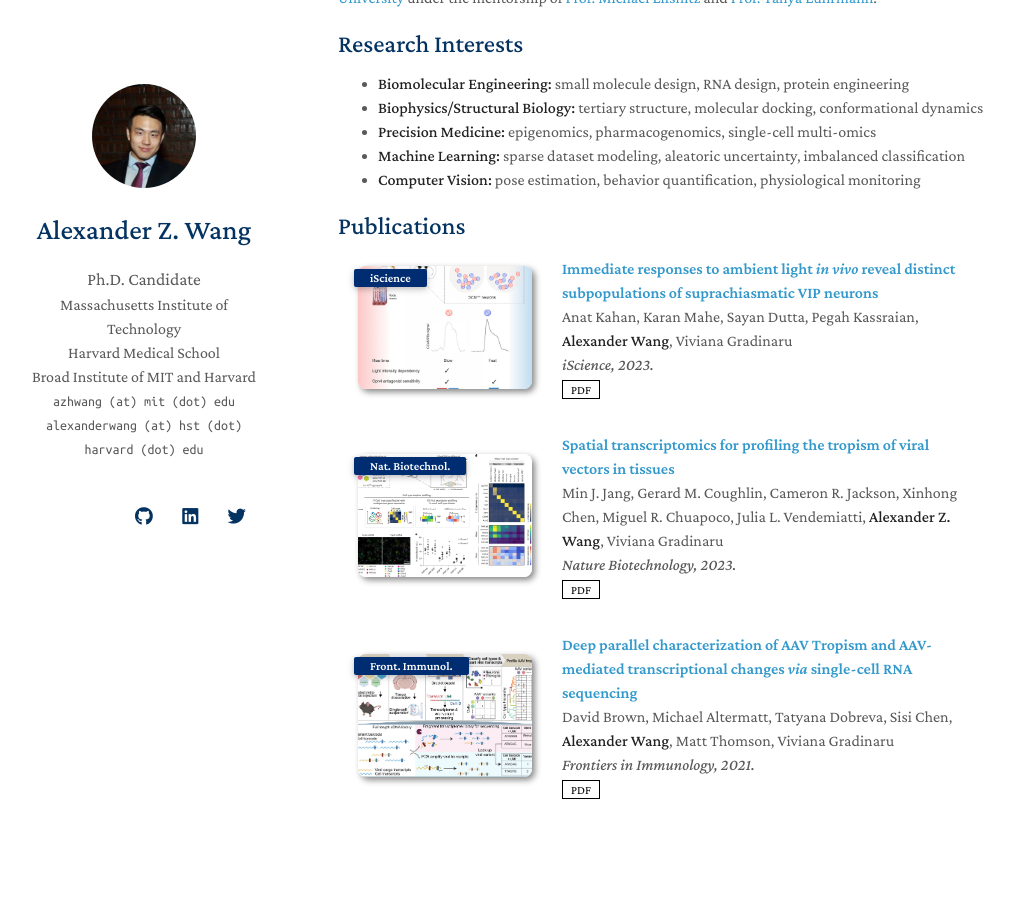
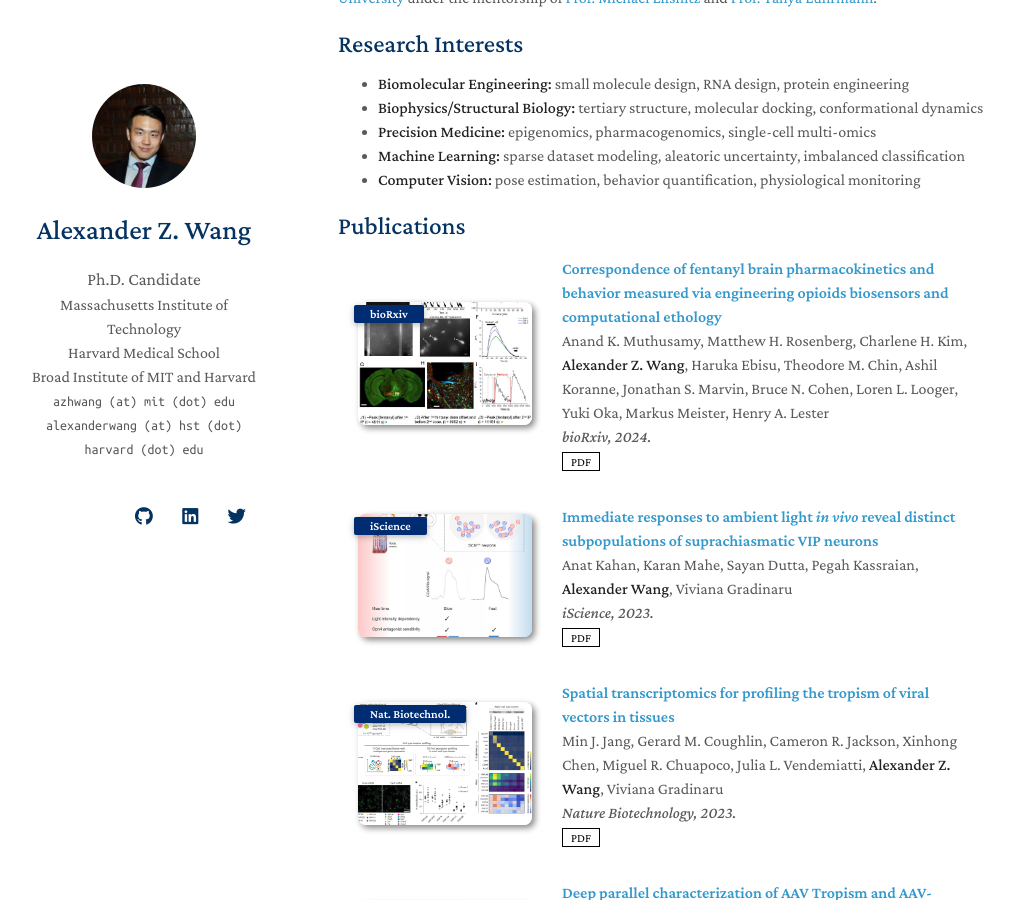
Before and after one commit to azhwang/academic-website, a Jekyll site: the page built from index.md, in a window 1280 px wide and 900 px high, scrolled down 315 px. Shown: the whole window, without its empty margins (132-1146 px from the left). Built offline with Jekyll 4.4.1, drawn with Linux system fonts in a browser that asks for light colours; nearby versions of some CDN libraries; a style sheet for code colours, icons or effects is not loaded; our own code applies the rules of GitHub Pages for plain Markdown files.

Commit message:
Added fentanyl biorxiv paper

```diff
--- a/_includes/publications.md
+++ b/_includes/publications.md
@@ -2,6 +2,30 @@
 
 <div class="publications">
 <ol class="bibliography">
+
+<li>
+<div class="pub-row">
+
+  <div class="col-sm-3 abbr" style="position: relative;padding-right: 15px;padding-left: 15px;">
+    <img src="assets/img/fentanyl.jpg" class="teaser img-fluid z-depth-1">
+    <abbr class="badge">bioRxiv</abbr>
+  </div>
+
+  <div class="col-sm-9" style="position: relative;padding-right: 15px;padding-left: 20px;">
+    <div class="title"><a href="https://doi.org/10.1101/2024.03.15.584894">Correspondence of fentanyl brain pharmacokinetics and behavior measured via engineering opioids biosensors and computational ethology</a></div>
+    <div class="author">Anand K. Muthusamy, Matthew H. Rosenberg, Charlene H. Kim, <strong>Alexander Z. Wang</strong>, Haruka Ebisu, Theodore M. Chin, Ashil Koranne, Jonathan S. Marvin, Bruce N. Cohen, Loren L. Looger, Yuki Oka, Markus Meister, Henry A. Lester</div>
+    <div class="periodical"><em>bioRxiv, 2024.</em></div>
+    <div class="links">
+      <a href="https://www.biorxiv.org/content/10.1101/2024.03.15.584894v1.full.pdf" class="btn btn-sm z-depth-0" role="button" target="_blank" style="font-size:12px;">PDF</a>
+      <!-- <a href="https://github.com/yaoyao-liu/mnemonics" class="btn btn-sm z-depth-0" role="button" target="_blank" style="font-size:12px;">Code</a> -->
+      <!-- <a href="https://class-il.mpi-inf.mpg.de/mnemonics/" class="btn btn-sm z-depth-0" role="button" target="_blank" style="font-size:12px;">Project Page</a> -->
+      <!-- <a href="https://dblp.uni-trier.de/rec/conf/cvpr/LiuSLSS20.html?view=bibtex" class="btn btn-sm z-depth-0" role="button" target="_blank" style="font-size:12px;">BibTex</a> -->
+      <!-- <strong><i style="color:#e74d3c">Oral Presentation</i></strong> -->
+    </div>
+  </div>
+</div>
+</li>
+<br>
 
 <li>
 <div class="pub-row">
```
Also changed, not shown: assets/img/fentanyl.jpg (added).
